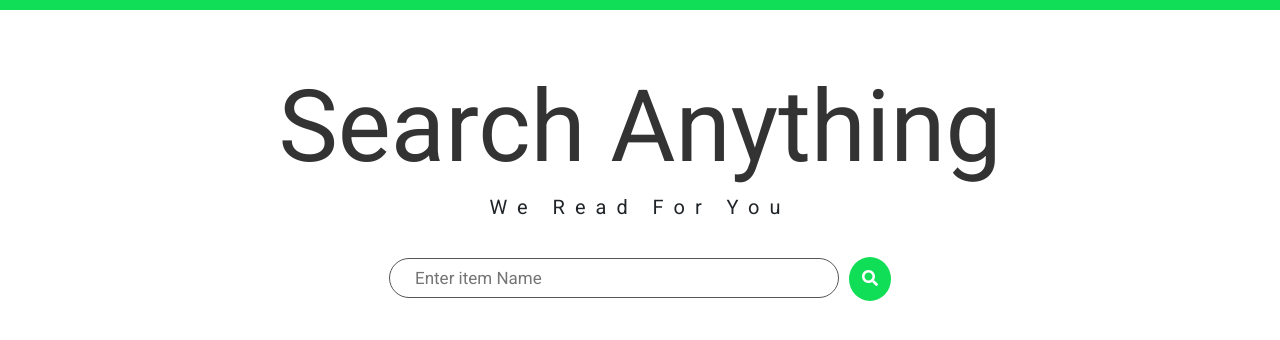
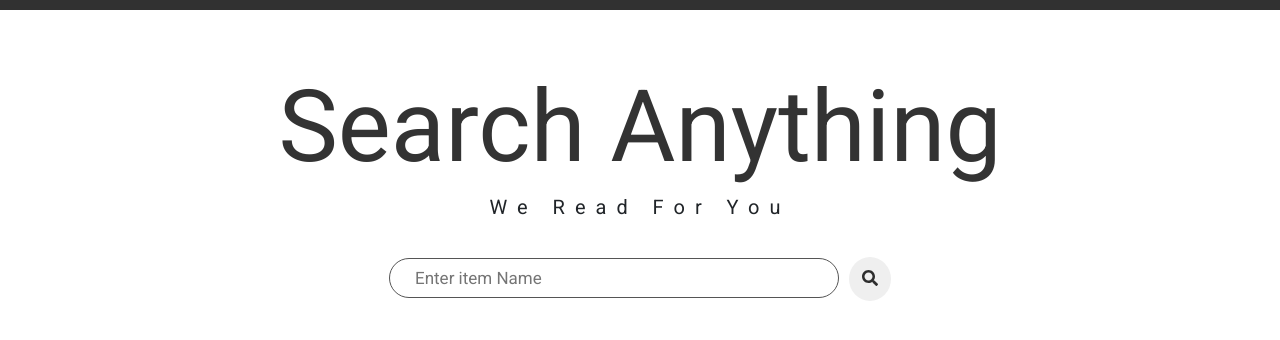
Before and after one commit to lkmSasanga/fas-web-app, a React (Create React App) app: page /search in a window 1280 px wide. Shown: the top 340 px of the page. Built offline with nearby package versions, Linux system fonts and the light colour scheme.

Commit message:
button color changed

```diff
--- a/src/components/Navigation/Toolbar/Toolbar.module.css
+++ b/src/components/Navigation/Toolbar/Toolbar.module.css
@@ -4,16 +4,16 @@
     position: fixed;
     top: 0;
     left: 0;
-    /*background-color: #00C7FD;*/
-    background-color: #11de57;
+    background-color: #313131;
+    /*background-color: #11de57;*/
     /*background-color: #333;*/
     font-family: Arial, Helvetica, sans-serif;
     display: flex;
     justify-content: space-between;
     align-items: center;
-    padding: 0 20px;
+    padding: 0 10px;
     box-sizing: border-box;
-    z-index: 90
+    z-index: 50
 }
 
 .Toolbar nav {
--- a/src/containers/InputControl/InputControl.module.css
+++ b/src/containers/InputControl/InputControl.module.css
@@ -6,14 +6,14 @@
     /*color: #494949 !important;*/
     /*text-transform: uppercase;*/
     /*text-decoration: none;*/
-    background: #11de57;
+    /*background: #11de57;*/
     padding: 10px 10px ;
     /*border: 2px solid #494949 !important;*/
     border-radius: 100%;
     border: none;
     margin-left: 10px;
     display: inline-block;
-    color: #ffffff;
+    color: #2d2d2d;
     /*transition: all 0.4s ease 0s;*/
 }
 .Button:hover {
--- a/src/containers/Layout/Layout.js
+++ b/src/containers/Layout/Layout.js
@@ -24,9 +24,9 @@ class Layout extends Component {
         return (
             <React.Fragment>
                 <Toolbar drawerToggleClicked={this.sideDrawerToggleHandler}/>
-                <SideDrawer
-                    open={this.state.showSideDrawer}
-                    closed={this.sideDrawerClosedHandler}/>
+                {/*<SideDrawer*/}
+                {/*    open={this.state.showSideDrawer}*/}
+                {/*    closed={this.sideDrawerClosedHandler}/>*/}
                 <main className={classes.Content}>
                     {this.props.children}
                 </main>
```
Also changed, not shown: 1 other file (tests, documents, lock files or other folders).
